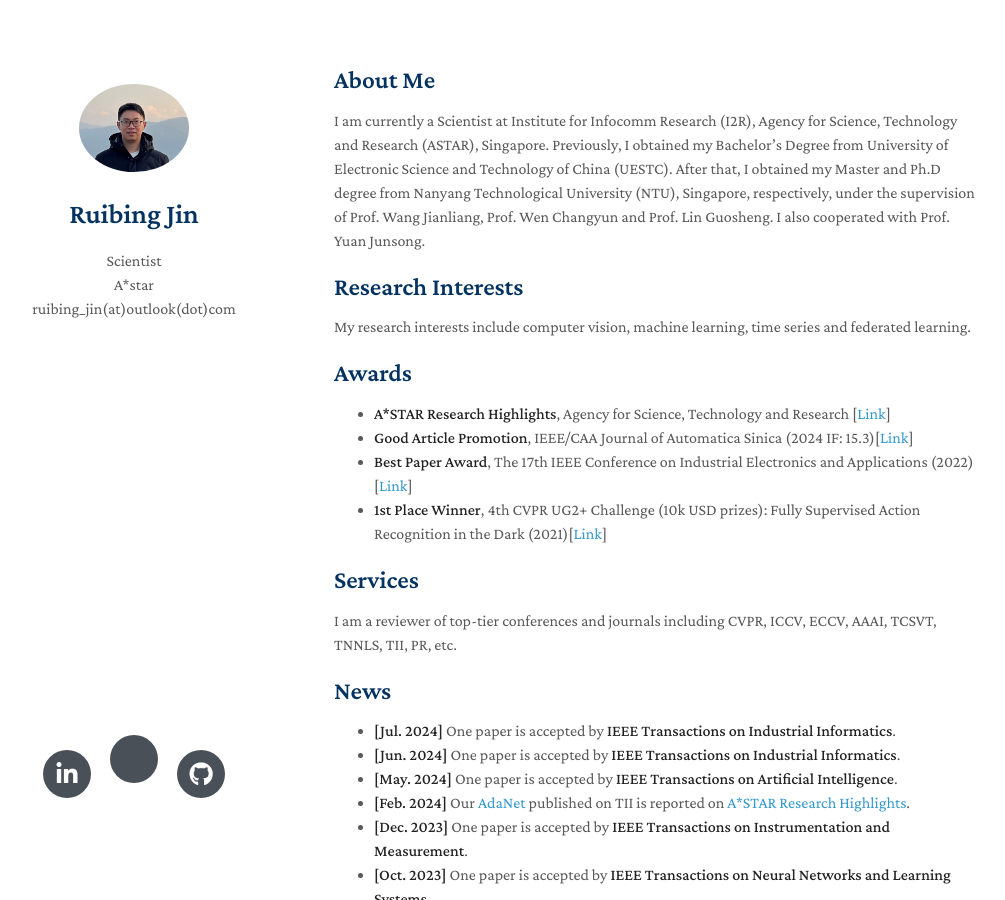
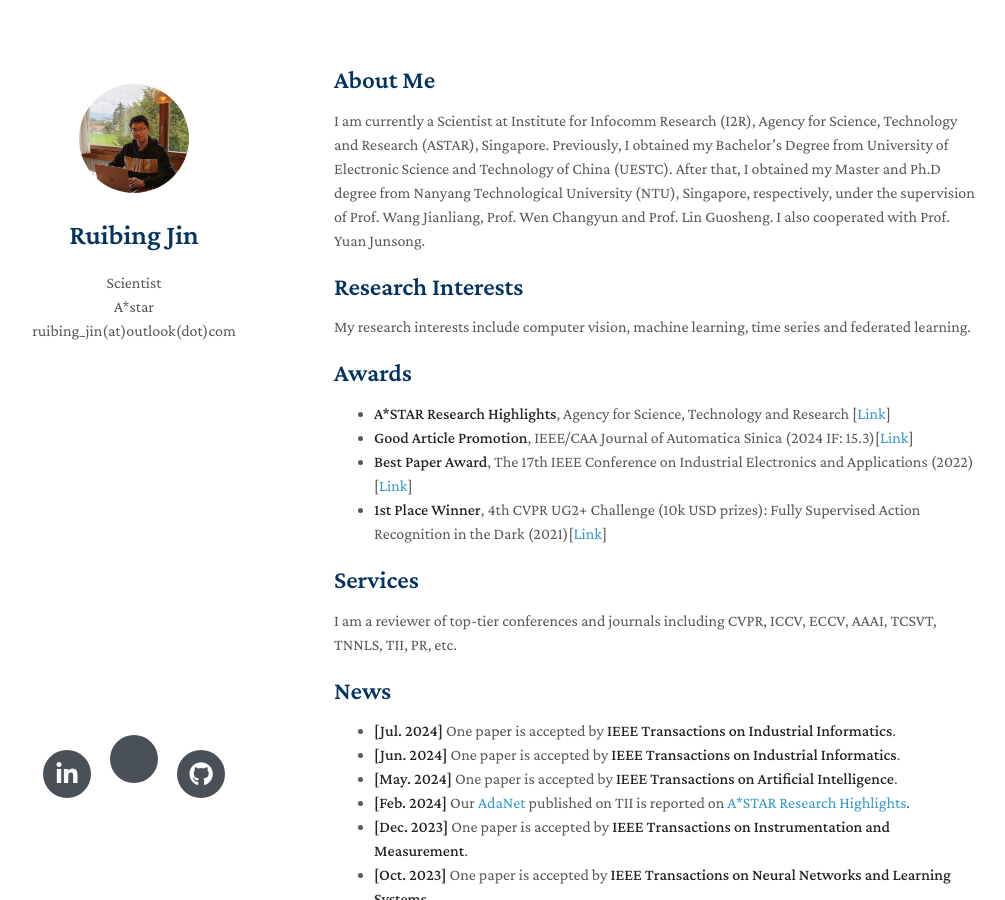
Before and after one commit to ruibing-jin/ruibing-jin.github.io, a Jekyll site: the page built from index.md, in a window 1280 px wide and 900 px high. Shown: the whole window, without its empty margins (136-1141 px from the left). Built offline with Jekyll 4.4.1, drawn with Linux system fonts in a browser that asks for light colours; nearby versions of some CDN libraries; a style sheet for code colours, icons or effects is not loaded; our own code applies the rules of GitHub Pages for plain Markdown files.

Commit message:
Update _config.yml

```diff
--- a/_config.yml
+++ b/_config.yml
@@ -6,7 +6,7 @@ keywords: minimal academic
 google_scholar: https://scholar.google.com/citations?user=iqloFEEAAAAJ
 github_link: https://github.com/ruibing-jin
 linkedin: https://sg.linkedin.com/in/ruibing-jin-0124a2a3
-avatar: ./assets/img/ruibing_jin1.jpg
+avatar: ./assets/img/ruibing_jin.png
 google_analytics: G-7ETJRETJ5W
 favicon: ./assets/img/ai_icon.png
 favicon_dark: ./assets/img/ai_icon.png
```
